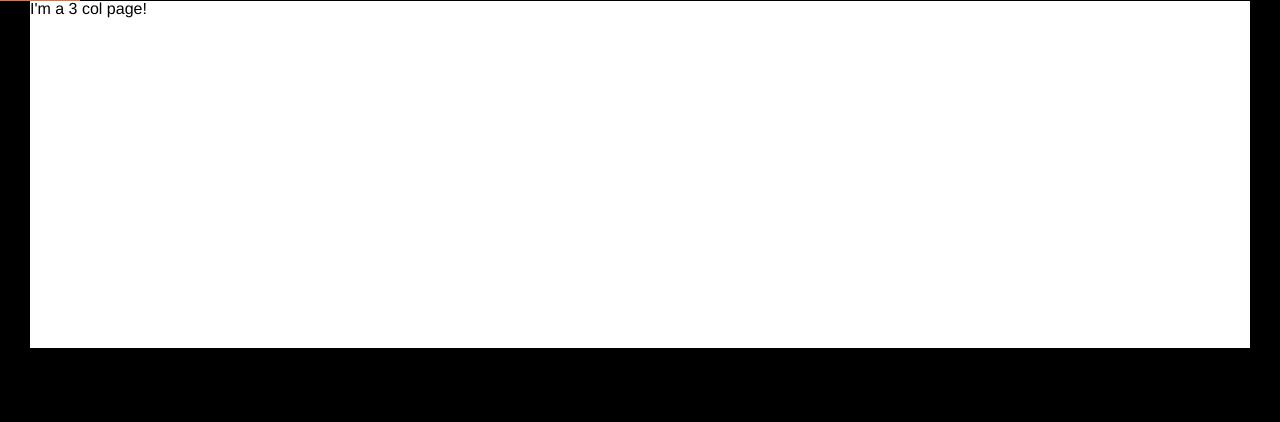
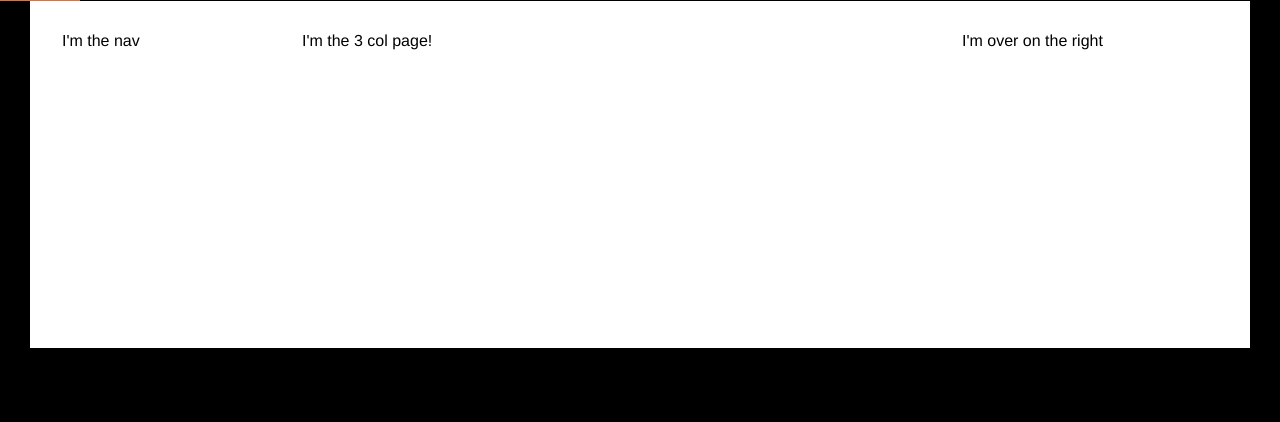
Before and after one commit to nomi811/nomi811.github.io, a plain HTML site: page _site/gallery/index.html in a window 1280 px wide. Shown: the part 79-501 px from the top of the page. Drawn offline with Linux system fonts and the light colour scheme.

Commit message:
sets up flex-box to gallery page

```diff
--- a/_site/css/main.css
+++ b/_site/css/main.css
@@ -58,6 +58,7 @@ body {
   min-height: 100vh;
 }
 .content-container {
+  display: flex;
   flex: 1 1 auto;
   padding-top: 10vh;
   width: 100%;
@@ -165,6 +166,28 @@ h2 ~ p {
 }
 .footer h3 span {
   color: #aaa;
+}
+
+/* COLUMN STYLES */
+.col-three {
+  display: flex;
+}
+.col {
+  box-sizing: border-box;
+  padding: 2em;
+}
+.col-three {
+  display: flex;
+  flex: 1;
+}
+.col-three .col-nav {
+  flex: 0 1 15em;
+}
+.col-three .col-content {
+  flex: 1;
+}
+.col-three .col-aside {
+  flex: 0 1 20em;
 }
 
 /* HERO STYLES */
--- a/_site/gallery/index.html
+++ b/_site/gallery/index.html
@@ -11,7 +11,7 @@
   <nav>
     <ul class="header-nav nav-links">
       <li><a href="/">Home</a></li>
-<li><a href="">Nav 1</a></li>
+<li><a href="/gallery">Gallery</a></li>
 <li><a href="">Nav 2</a></li>
 <li><a href="">Nav 3</a></li>
 
@@ -24,7 +24,17 @@
 
 
     <div class="content-container">
-      I'm a 3 col page!
+      <div class="gallery col-three">
+  <div class="col col-nav">
+    I'm the nav
+  </div>
+  <div class="col col-content">
+    I'm the 3 col page!
+  </div>
+  <div class="col col-aside">
+    I'm over on the right
+  </div>
+</div>
 
     </div>
 
@@ -35,7 +45,7 @@
   <nav>
     <ul class="footer-nav nav-links">
       <li><a href="/">Home</a></li>
-<li><a href="">Nav 1</a></li>
+<li><a href="/gallery">Gallery</a></li>
 <li><a href="">Nav 2</a></li>
 <li><a href="">Nav 3</a></li>
 
--- a/css/main.css
+++ b/css/main.css
@@ -58,6 +58,7 @@ body {
   min-height: 100vh;
 }
 .content-container {
+  display: flex;
   flex: 1 1 auto;
   padding-top: 10vh;
   width: 100%;
@@ -165,6 +166,28 @@ h2 ~ p {
 }
 .footer h3 span {
   color: #aaa;
+}
+
+/* COLUMN STYLES */
+.col-three {
+  display: flex;
+}
+.col {
+  box-sizing: border-box;
+  padding: 2em;
+}
+.col-three {
+  display: flex;
+  flex: 1;
+}
+.col-three .col-nav {
+  flex: 0 1 15em;
+}
+.col-three .col-content {
+  flex: 1;
+}
+.col-three .col-aside {
+  flex: 0 1 20em;
 }
 
 /* HERO STYLES */
```
Also changed, not shown: _includes/nav-links.html (+1 -1 lines), _site/index.html (+2 -2 lines), gallery/index.html (+11 -1 lines).
